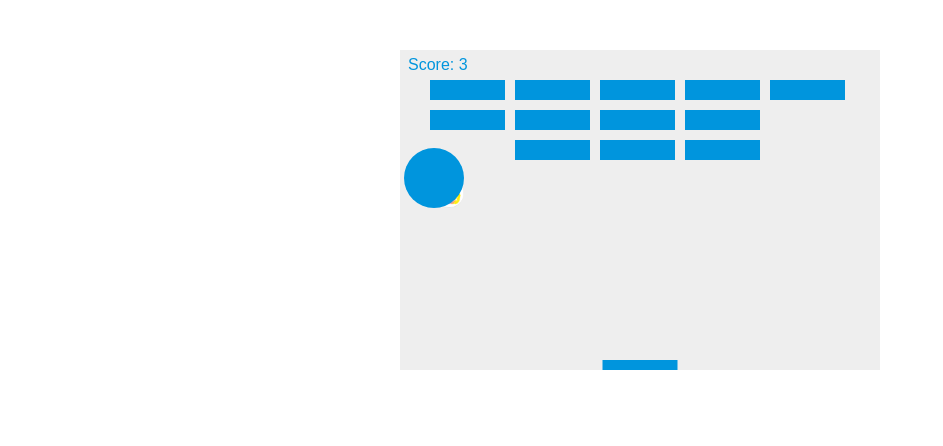
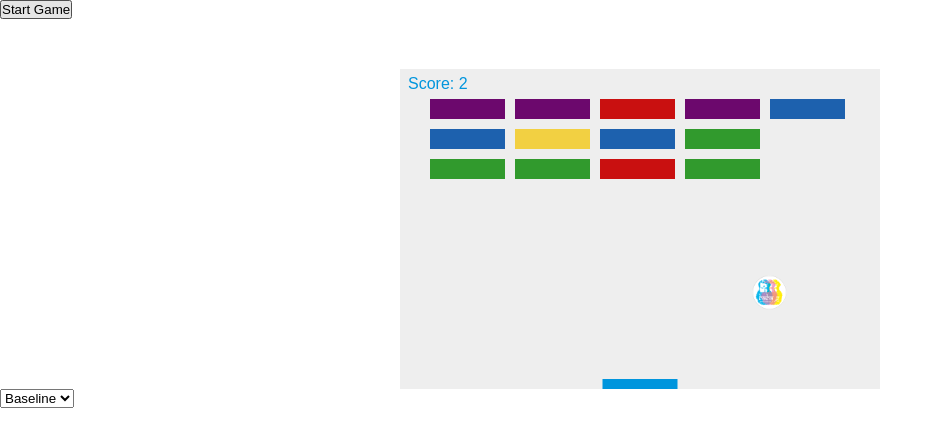
Before and after one commit to digitaljosh/js-breakout-game, a plain HTML site: page index.html in a window 1280 px wide. Shown: the whole page, without its empty margins (0-943 px from the left). Drawn offline with Linux system fonts and the light colour scheme.

Commit message:
updated collision with custom game piece, added random brick colors, start button, and speed options

```diff
--- a/index.html
+++ b/index.html
@@ -11,10 +11,23 @@
 <body>
 
     <div style="display: none;">
-        <img id="source" src="images/game-sprite.png" width="300" height="227" />
+        <img id="source" src="images/game-sprite-2.png" width="300" height="227" />
     </div>
 
-<canvas style="margin-top: 50px;" id="myCanvas" width="480" height="320"></canvas>
+    <div>
+        <button id="start-game">Start Game</button>
+    </div>
+
+    <canvas style="margin-top: 50px;" id="myCanvas" width="480" height="320"></canvas>
+
+    <div>
+        <select name="speed" id="speed-option">
+            <option value="1">Baseline</option>
+            <option value="2">Chill'd</option>
+            <option value="3">Baked</option>
+            <option value="4">Marley'd</option>
+        </select>
+    </div>
 
 <script>
     // canvas element
@@ -26,11 +39,11 @@
     var y = canvas.height-30;
 
     // defines movement increments at each frame
-    var dx = 2;
-    var dy = -2;
+    var dx = 1;
+    var dy = -1;
 
     // defines radius of ball
-    var ballRadius = 30;
+    var ballRadius = 14;
 
     // defines paddle
     var paddleHeight = 10;
@@ -55,13 +68,15 @@
     for(var c=0; c < brickColumnCount; c++) {
         bricks[c] = [];
         for(var r=0; r < brickRowCount; r++) {
-            bricks[c][r] = { x: 0, y: 0, status: 1 };
+            bricks[c][r] = { x: 0, y: 0, status: 1, color: randomBrickColor() };
         }
     }
 
     var score = 0;
 
     var image = document.getElementById('source');
+
+
 
 
 
@@ -106,7 +121,9 @@
                 // checks collision status of brick
                 // if 1, brick is drawn
                 if(b.status == 1) {
-                    if(x > b.x && x < b.x+brickWidth && y > b.y && y < b.y+brickHeight) {
+                    // had to ammend the following y value to move the y point to the top of the ball-image
+                    // so it hits and erases block when the top of the ball hits the bottom of the block
+                    if(x+20 > b.x && x-20 < b.x+brickWidth && y-20 > b.y && y-20 < b.y+brickHeight) {
                         dy = -dy;
                         b.status = 0;
                         score++;
@@ -133,8 +150,10 @@
     function drawBall() {
         ctx.beginPath();
         // draws ball, x and y position update at every interval to mimick movement
-        ctx.arc(x, y, ballRadius, 0, Math.PI*2);
-        ctx.drawImage(image, x, y, 30, 30);
+        //ctx.arc(x, y, ballRadius, 0, Math.PI*2);
+        a = x - 18;
+        b = y - 22;
+        ctx.drawImage(image, a, b, 35, 35);
         // color fill
         ctx.fillStyle = "#0095DD";
         ctx.fill();
@@ -151,6 +170,12 @@
         ctx.closePath();
     }
 
+    function randomBrickColor() {
+        var colors = ['#6c086d', '#1d61ae', '#319a2d','#c91010','#f2d042'];
+        var randomColor = colors[Math.floor(Math.random() * colors.length)];
+        return randomColor;
+    }
+
 
     function drawBricks() {
         for(var c=0; c<brickColumnCount; c++) {
@@ -162,7 +187,7 @@
                     bricks[c][r].y = brickY;
                     ctx.beginPath();
                     ctx.rect(brickX, brickY, brickWidth, brickHeight);
-                    ctx.fillStyle = "#0095DD";
+                    ctx.fillStyle = bricks[c][r].color;
                     ctx.fill();
                     ctx.closePath();
                 }
@@ -223,6 +248,7 @@
     }
 
     // calls draw() function every 10 milliseconds until we stop it
+
     setInterval(draw, 10);
 
 
```
Also changed, not shown: images/game-sprite-2.png (added).
